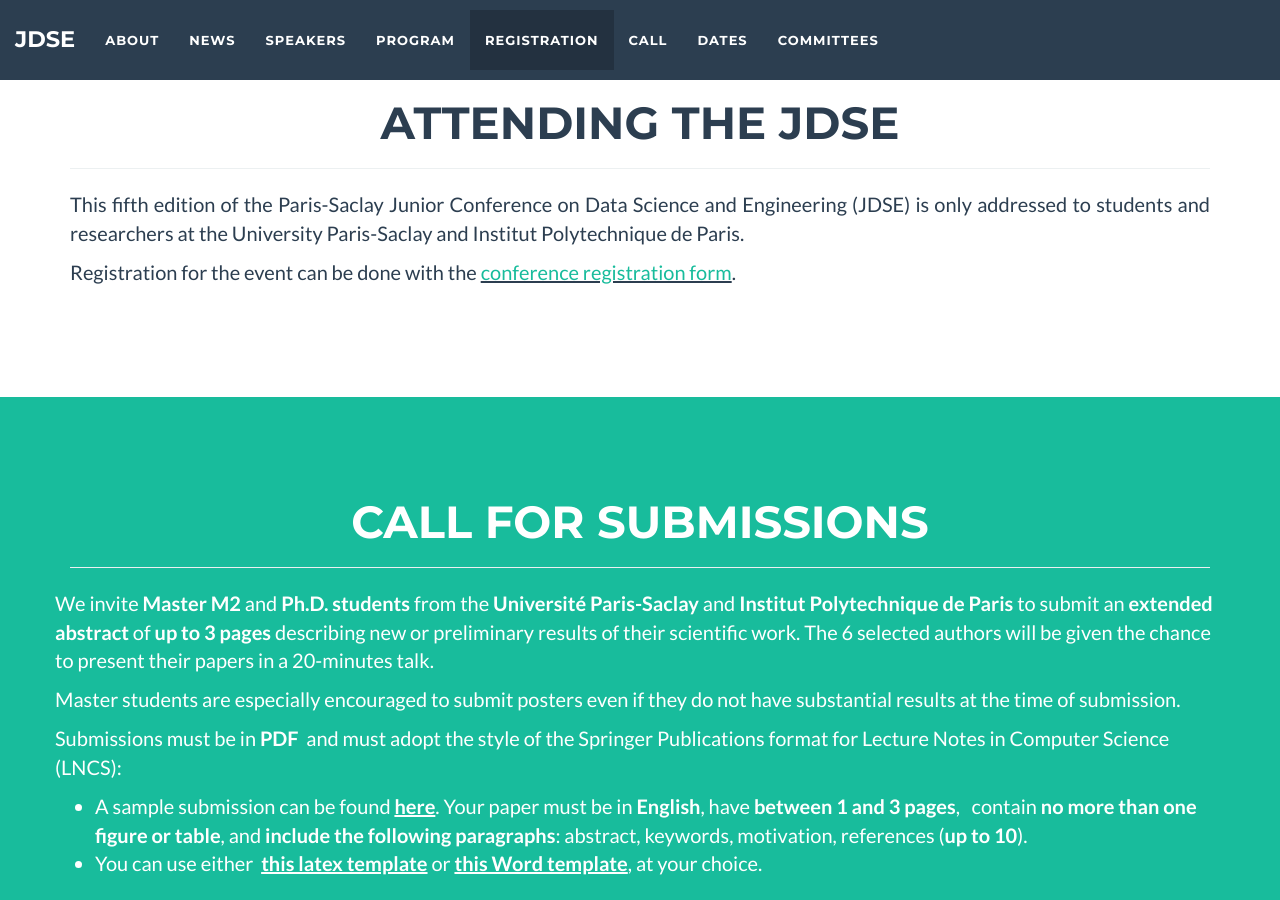
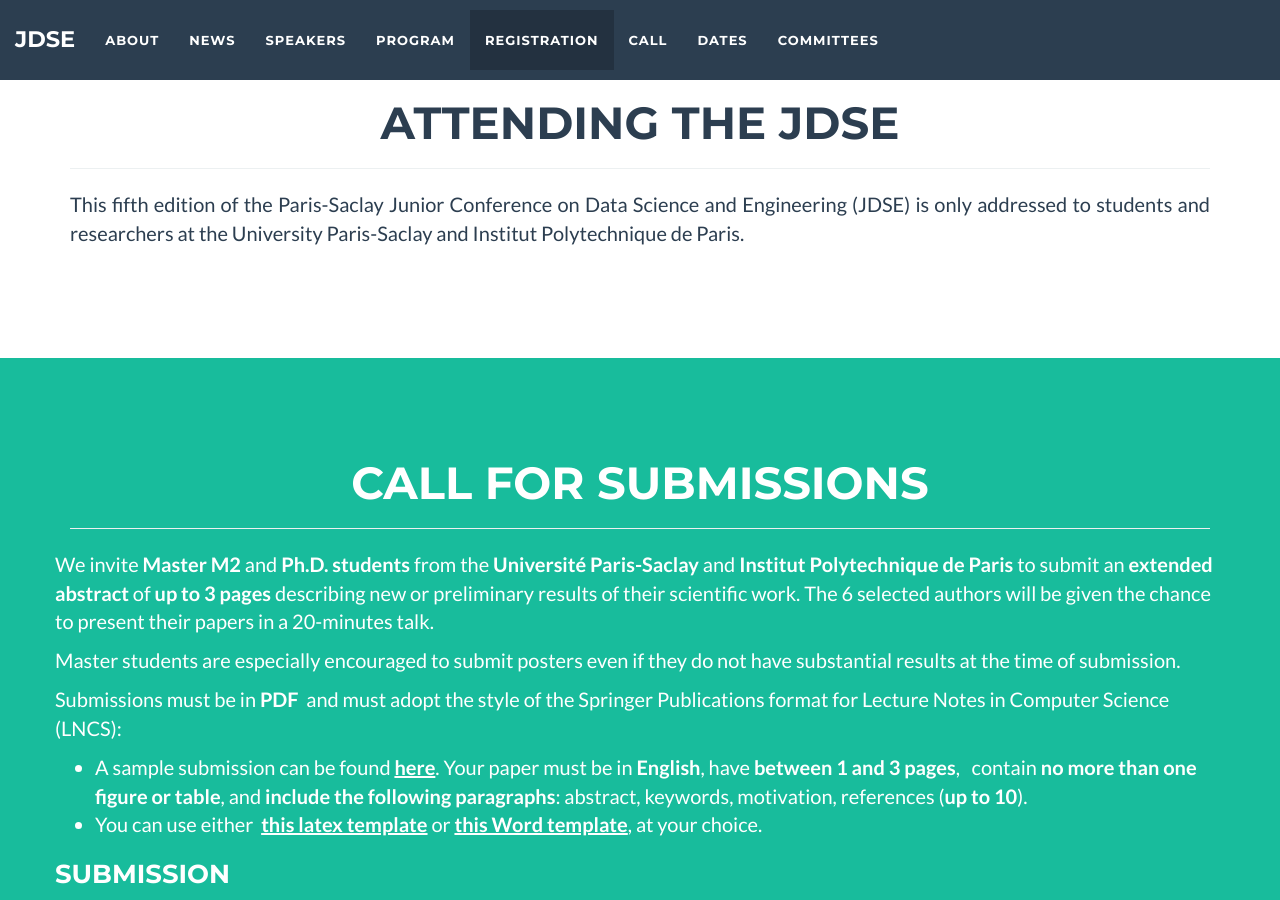
Before and after one commit to jdse-paris/JDSEAUT2021, a Jekyll site: the page built from index.html, in a window 1280 px wide and 900 px high, scrolled down 3533 px. Built offline with Jekyll 4.4.1, drawn with Linux system fonts in a browser that asks for light colours.

Commit message:
Update registration.html

```diff
--- a/_includes/registration.html
+++ b/_includes/registration.html
@@ -18,7 +18,6 @@
 		      <u><a href="https://eu.bbcollab.com/guest/92a7dcb0d4b94d588fc7fcd03397d715" target="_blank">on the <b>Collaborate</b> platform</a></u>.
 		      -->
 		   </p>
-		   <p align="justify"> Registration for the event can be done with the <u><a href="https://forms.gle/yYN19twk4mCqzEA16" target="_blank">conference registration form</a></u>.
 
 
 		     <!--
```
